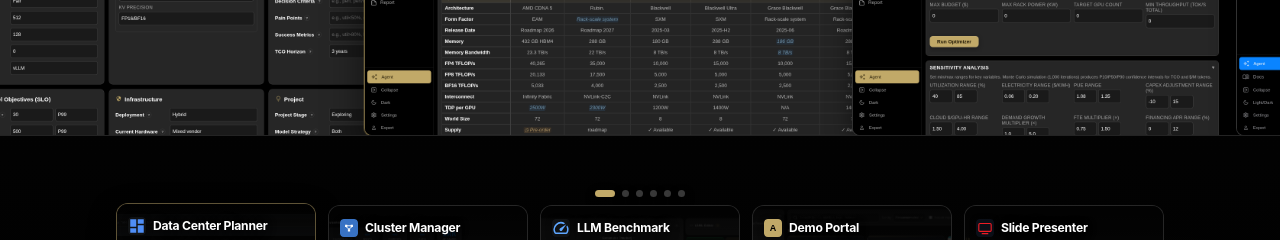
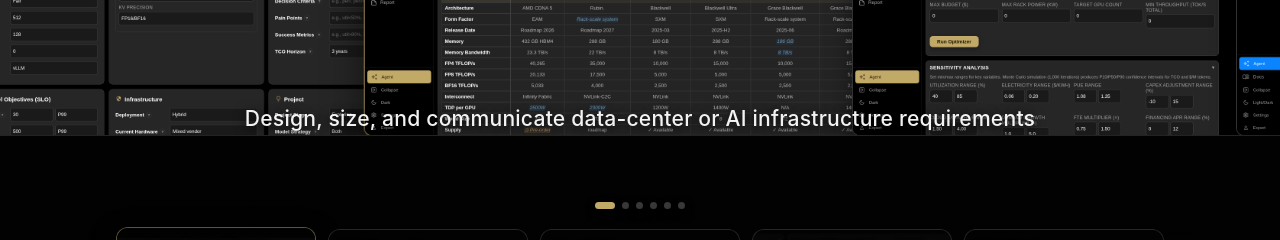
Before and after one commit to cwortman-amd/webtools-ui, a website: page pages/index.html in a window 1280 px wide. Shown: the part 325-565 px from the top of the page. Drawn offline with Linux system fonts and the light colour scheme; a web font is replaced by a local one.

Commit message:
style(tools-hub): increase carousel sentence font size by 50% and remove pill outline

```diff
--- a/css/suite.css
+++ b/css/suite.css
@@ -443,6 +443,36 @@ body.suite-page {
   text-shadow: 0 1px 10px rgba(0, 0, 0, 0.65);
 }
 
+.suite-banner-foot {
+  position: absolute;
+  bottom: 0;
+  left: 50%;
+  transform: translateX(-50%);
+  z-index: 4;
+  display: flex;
+  align-items: center;
+  justify-content: center;
+  width: 92%;
+  max-width: 960px;
+  padding: 0 16px 14px;
+  background: transparent;
+  border: none;
+  box-shadow: none;
+  backdrop-filter: none;
+  pointer-events: none;
+  text-align: center;
+}
+
+.suite-banner-desc {
+  margin: 0;
+  font-size: clamp(1.23rem, 1.65vw, 1.5rem);
+  font-weight: 500;
+  color: rgba(255, 255, 255, 0.95);
+  letter-spacing: 0.01em;
+  line-height: 1.35;
+  text-shadow: 0 2px 12px rgba(0, 0, 0, 0.95);
+}
+
 .suite-banner-panel {
   position: relative;
   flex: 0 0 auto;
@@ -559,21 +589,24 @@ body.suite-page {
   justify-content: center;
   gap: 8px;
   max-width: 900px;
-  margin: 10px auto 4px auto;
+  margin: 10px auto 14px auto;
   padding: 0 16px;
   text-align: center;
   min-height: 28px;
+  background: transparent;
+  border: none;
+  box-shadow: none;
   box-sizing: border-box;
 }
 
 .suite-banner-caption-text {
   margin: 0;
-  font-size: clamp(0.85rem, 1.1vw, 1.02rem);
+  font-size: clamp(1.23rem, 1.65vw, 1.5rem);
   font-weight: 500;
-  color: rgba(255, 255, 255, 0.92);
+  color: rgba(255, 255, 255, 0.94);
   letter-spacing: 0.01em;
-  line-height: 1.4;
-  text-shadow: 0 1px 6px rgba(0, 0, 0, 0.7);
+  line-height: 1.35;
+  text-shadow: 0 2px 12px rgba(0, 0, 0, 0.9);
   transition: opacity 0.16s ease, transform 0.16s ease;
 }
 
@@ -589,7 +622,8 @@ body.suite-page {
   flex-wrap: wrap;
   gap: 7px;
   min-height: 0;
-  margin-top: 4px;
+  margin-top: 6px;
+  margin-bottom: 12px;
 }
 
 .suite-dot {
--- a/js/suite.js
+++ b/js/suite.js
@@ -394,6 +394,16 @@
     );
   }
 
+  function bannerFootHtml(plugin) {
+    var meta = metaFor(plugin);
+    var desc = meta.tagline || (plugin.description ? (plugin.description.short || plugin.description) : "") || plugin.tagline || "";
+    return (
+      '<footer class="suite-banner-foot">' +
+      '<p class="suite-banner-desc">' + esc(desc) + "</p>" +
+      "</footer>"
+    );
+  }
+
   function wingTabFor(plugin) {
     return tabsFor(plugin)[0];
   }
@@ -437,6 +447,7 @@
       '<div class="suite-banner-wings suite-banner-wings--right">' +
       bannerWingsHtml(idx, plugins, "right", rightOffsets) +
       "</div>" +
+      bannerFootHtml(plugin) +
       "</div></figure>"
     );
   }
```
